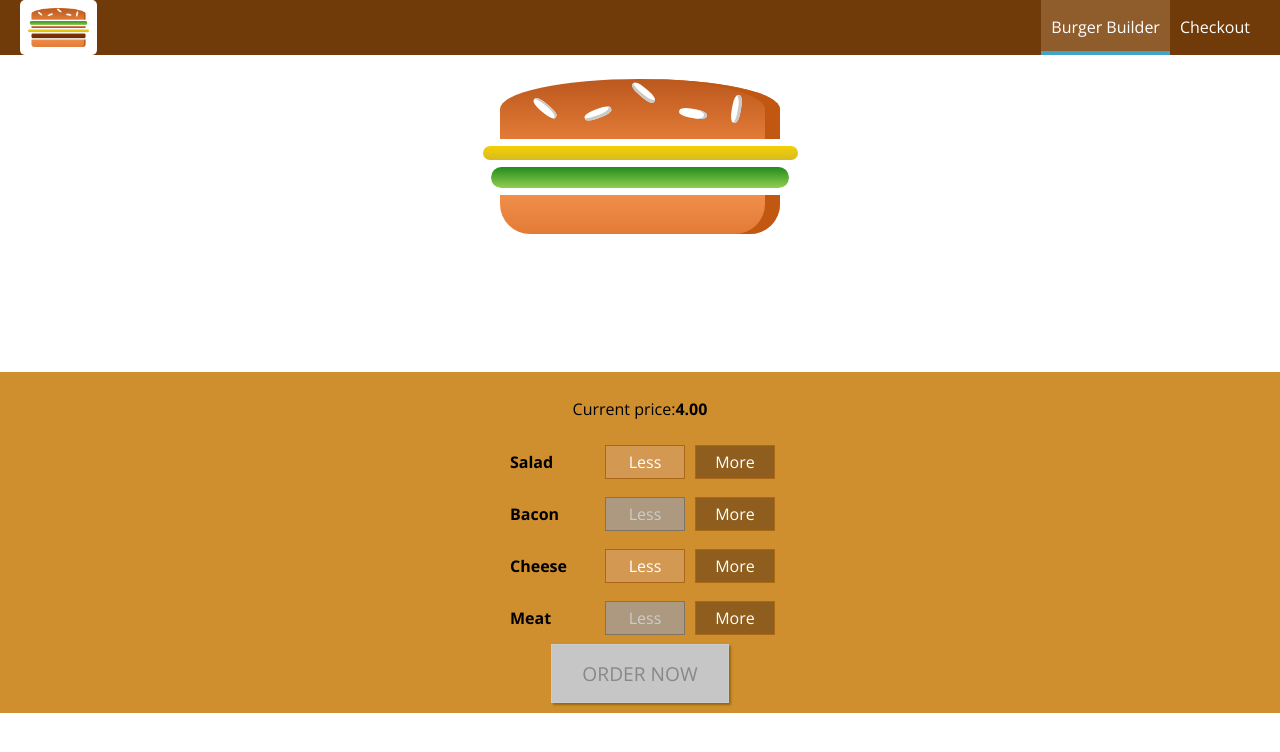
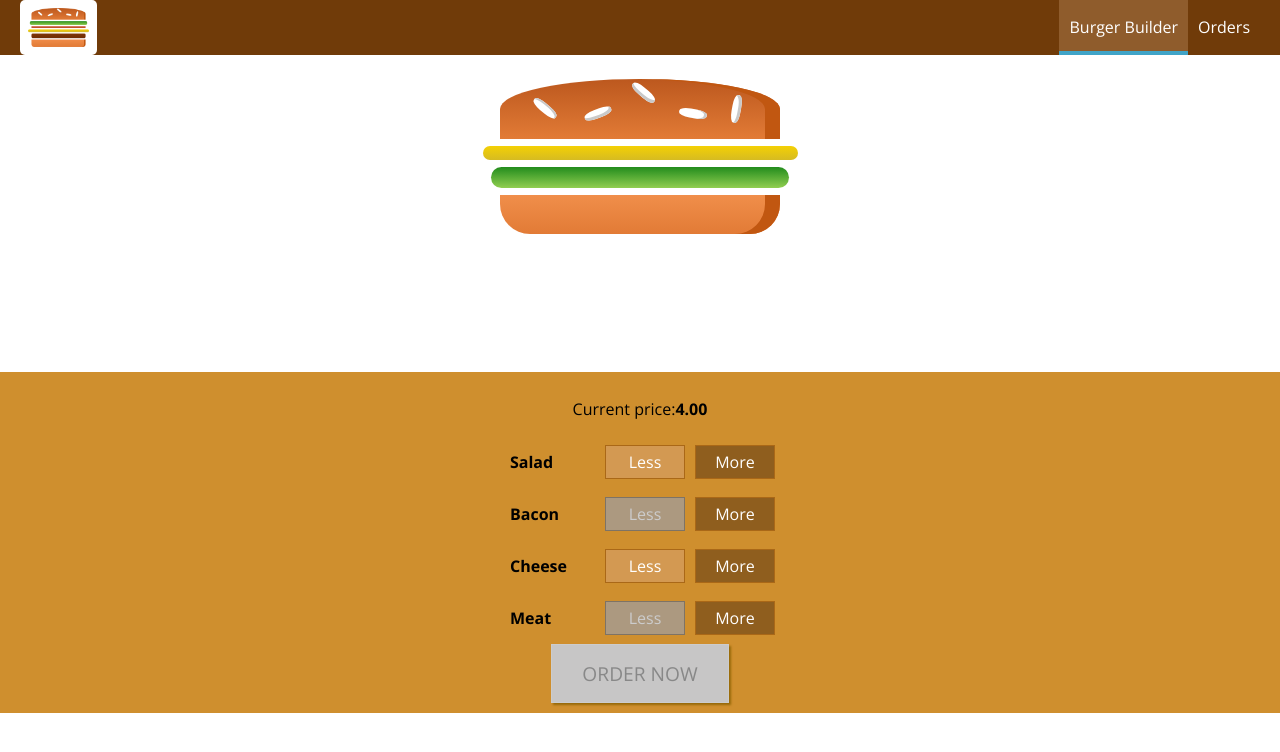
Before and after one commit to mikensubuga/burger-app, a React app: page / in a window 1280 px wide. Shown: the top 752 px of the page. Built offline with nearby package versions, Linux system fonts and the light colour scheme.

Commit message:
implement nav links

```diff
--- a/src/components/Navigation/NavigationItems/NavigationItem/NavigationItem.jsx
+++ b/src/components/Navigation/NavigationItems/NavigationItem/NavigationItem.jsx
@@ -1,10 +1,19 @@
 import React from "react";
 import classes from "./NavigationItem.module.css";
+import { NavLink } from "react-router-dom";
+
 const navigationItem = props => (
   <li className={classes.NavigationItem}>
-    <a href={props.link} className={props.active ? classes.active : null}>
+    {/* <a href={props.link} className={props.active ? classes.active : null}>
       {props.children}
-    </a>
+    </a> */}
+    <NavLink
+      exact={props.exact}
+      to={props.link}
+      activeClassName={classes.active}
+    >
+      {props.children}
+    </NavLink>
   </li>
 );
 
--- a/src/components/Navigation/NavigationItems/NavigationItems.jsx
+++ b/src/components/Navigation/NavigationItems/NavigationItems.jsx
@@ -3,10 +3,10 @@ import classes from "./NavigationItems.module.css";
 import NavigationItem from "./NavigationItem/NavigationItem";
 const navigationItems = () => (
   <ul className={classes.NavigationItems}>
-    <NavigationItem link="/" active>
+    <NavigationItem link="/" exact>
       Burger Builder
     </NavigationItem>
-    <NavigationItem link="/">Checkout</NavigationItem>
+    <NavigationItem link="/orders">Orders</NavigationItem>
   </ul>
 );
 
```
